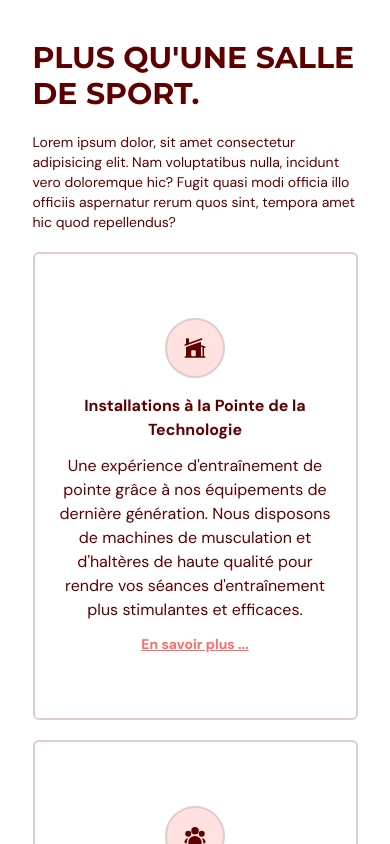
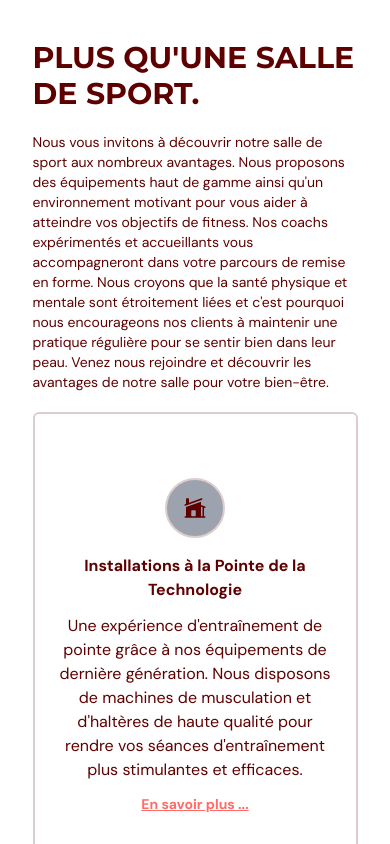
Before and after one commit to soufienesaddek/gym-typescript, a React (Vite) app: page / in a window 390 px wide. Shown: the part 900-1744 px from the top of the page. Built offline with nearby package versions, Linux system fonts and the light colour scheme.

Commit message:
correction

```diff
--- a/src/scenes/benefits/Benefit.tsx
+++ b/src/scenes/benefits/Benefit.tsx
@@ -18,10 +18,10 @@ const Benefit = ({ icon, title, description, setSelectedPage }: Props) => {
   return (
     <motion.div
       variants={childVariant}
-      className="mt-5 rounded-md border-2 border-gray-100 px-5 py-16 text-center"
+      className="mt-5 rounded-md border-2 border-gray-100 basis-1/3 px-5 py-16 text-center"
     >
       <div className="mb-4 flex justify-center">
-        <div className="rounded-full border-2 border-gray-100 bg-primary-100 p-4">
+        <div className="rounded-full border-2 border-gray-100 bg-gray-400 p-4">
           {icon}
         </div>
       </div>
--- a/src/scenes/benefits/index.tsx
+++ b/src/scenes/benefits/index.tsx
@@ -7,7 +7,7 @@ import {
 } from "@heroicons/react/24/solid";
 import HText from "@/shared/HText";
 import Benefit from "./Benefit";
-import exerciceVelo from '../../assets/exerciceVelo.png';
+import exerciceVelo from '@/assets/exerciceVelo.png';
 import ActionButton from "@/shared/ActionButton";
 
 
@@ -28,7 +28,7 @@ const benefits: Array<BenefitType> = [
     icon: <AcademicCapIcon className="h-6 w-6" />,
     title: "Des Coachs Professionels",
     description:
-      "Lorem, ipsum dolor sit amet consectetur adipisicing elit. Totam quibusdam exercitationem soluta, dolorum maiores dolores aliquid impedit nihil ipsa vero vel modi quia. Ducimus, quas optio! Vero voluptatem",
+      "Nos coachs sont tout simplement incroyables ! Ils sont dévoués à vous aider à atteindre vos objectifs de remise en forme en utilisant des méthodes d'entraînement innovantes et efficaces. Leur passion pour le fitness est contagieuse et leur soutien constant vous permettra de dépasser vos limites. Avec eux, vous êtes entre de bonnes mains !",
   },
 ];
 
@@ -51,7 +51,7 @@ const Benefits = ({ setSelectedPage }: Props) => {
       >
         {/* HEADER */}
         <motion.div
-          className="md:my-5 md:w-3/5"
+          className="md:my-5 md:w-10/12"
           initial="hidden"
           whileInView="visible"
           viewport={{ once: true, amount: 0.5 }}
@@ -63,16 +63,13 @@ const Benefits = ({ setSelectedPage }: Props) => {
         >
           <HText>PLUS QU'UNE SALLE DE SPORT.</HText>
           <p className="my-5 text-sm">
-            Lorem ipsum dolor, sit amet consectetur adipisicing elit. Nam
-            voluptatibus nulla, incidunt vero doloremque hic? Fugit quasi modi
-            officia illo officiis aspernatur rerum quos sint, tempora amet hic
-            quod repellendus?
+          Nous vous invitons à découvrir notre salle de sport aux nombreux avantages. Nous proposons des équipements haut de gamme ainsi qu'un environnement motivant pour vous aider à atteindre vos objectifs de fitness. Nos coachs expérimentés et  accueillants vous accompagneront dans votre parcours de remise en forme. Nous croyons que la santé physique et mentale sont étroitement liées et c'est pourquoi nous encourageons nos clients à maintenir une pratique régulière pour se sentir bien dans leur peau. Venez nous rejoindre et découvrir les avantages de notre salle pour votre bien-être.
           </p>
         </motion.div>
 
         {/* BENEFITS */}
         <motion.div
-          className="mt-5 items-center justify-between gap-8 md:flex"
+          className="mt-5 items-center  gap-6 md:flex"
           initial="hidden"
           whileInView="visible"
           viewport={{ once: true, amount: 0.5 }}
@@ -95,7 +92,7 @@ const Benefits = ({ setSelectedPage }: Props) => {
           className="mx-auto"
           alt="benefits-image"
           src={exerciceVelo}
-          width="450px"
+          width="500px"
           />
           {/* DESCRIPTION */}
           <div>
@@ -130,8 +127,8 @@ const Benefits = ({ setSelectedPage }: Props) => {
                visible: { opacity: 1, x: 0 },
              }}
              >
-              <p className="my-5">Lorem ipsum dolor sit amet consectetur adipisicing elit. Nostrum, quod quas quis eos distinctio illum sunt? Id, laudantium modi! Debitis, unde consequuntur temporibus, qui assumenda aliquid eveniet rerum veritatis earum facilis vitae, deserunt adipisci atque distinctio iure dolorum eius. Vitae!</p>
-              <p className="mb-5">Lorem ipsum dolor sit amet consectetur, adipisicing elit. Voluptate quo cumque ipsum voluptatum reprehenderit, dignissimos corporis nihil at. Explicabo perspiciatis recusandae, inventore aut quisquam officiis!</p>
+              <p className="my-5">Nos membres peuvent obtenir des résultats remarquables en matière de remise en forme. En effet, en combinant une alimentation équilibrée, une routine d'exercice régulière et un style de vie sain, les membres peuvent voir une amélioration significative de leur santé physique et mentale. Les résultats peuvent varier en fonction des objectifs individuels de chaque membre, mais de manière générale, une pratique régulière de l'exercice peut aider à perdre du poids, renforcer la musculature, augmenter l'endurance et la flexibilité, améliorer la santé cardiovasculaire et réduire le stress. </p>
+              <p className="mb-5">Vous pourrez constater des changements positifs dans votre estime de soi et votre confiance en vous-même. Les résultats obtenus dépendent de l'engagement et de la persévérance de chaque membre, mais avec le soutien et les conseils des coachs et des autres membres, notre salle de gym peut être un environnement propice à l'atteinte de résultats significatifs et durables.</p>
             </motion.div>
             {/* BUTTON */}
             <div className="relative mt-16">
--- a/src/scenes/contactUs/index.tsx
+++ b/src/scenes/contactUs/index.tsx
@@ -23,7 +23,7 @@ const ContactUs = ({ setSelectedPage }: Props) => {
     }
   };
   return (
-    <section id="nouscontacter" className="mx-auto w-5/6">
+    <section id="nouscontacter" className="mx-auto w-5/6 mb-20">
       <motion.div
         onViewportEnter={() => setSelectedPage(SelectedPage.NousContacter)}
       >
@@ -44,9 +44,7 @@ const ContactUs = ({ setSelectedPage }: Props) => {
             EN FORME
           </HText>
           <p className="my-5">
-            Lorem ipsum, dolor sit amet consectetur adipisicing elit. Aliquid
-            magni quisquam dolore consectetur sapiente assumenda molestiae atque
-            fugit
+            Pour de plus amples informations, nous transmettre vos préoccuputations et nous nous ferons un plaisir de vous répondre dans les délais les plus brefs.
           </p>
         </motion.div>
         {/* FORM AND IMAGE */}
@@ -143,7 +141,7 @@ const ContactUs = ({ setSelectedPage }: Props) => {
           >
             <div className="w-full before:absolute before:-bottom-20 before:-right-10 before:z-[-1] md:before:content-evolvetext">
               <img
-                className="w-full"
+                className="w-full rounded-xl"
                 alt="Contact-us-page-graphic"
                 src={ContactUsPageGraphic}
               />
--- a/src/scenes/ourClasses/index.tsx
+++ b/src/scenes/ourClasses/index.tsx
@@ -69,12 +69,10 @@ const OurClasses = ({ setSelectedPage }: Props) => {
             visible: { opacity: 1, x: 0 },
           }}
         >
-          <div className="md:w-3/5">
+          <div className="md:w-9/12">
             <HText>NOS COURS</HText>
             <p className="py-5">
-              Lorem ipsum dolor sit amet consectetur adipisicing elit.
-              Voluptates laboriosam ab id ex, reiciendis adipisci excepturi
-              maiores veniam hic quam
+            Notre salle de gym offre différentes options pour répondre aux besoins de chaque membre. Vous pouvez choisir un entraînement libre pour votre propre programme, ou opter pour un coaching personnalisé pour un suivi plus spécifique de vos objectifs. Nous proposons également des cours progressifs animés par nos entraîneurs expérimentés, qui vous permettront d'atteindre vos objectifs plus rapidement, tout en bénéficiant du soutien et de la motivation d'un groupe convivial. Chez nous, nous croyons que l'exercice devrait être un moment agréable, c'est pourquoi nous nous efforçons de créer une ambiance chaleureuse et accueillante, où chacun peut se sentir à l'aise et apprécier ses séances d'entraînement.
             </p>
           </div>
         </motion.div>
```
Also changed, not shown: .eslintrc.cjs, src/assets/ContactUsPageGraphic.png.
